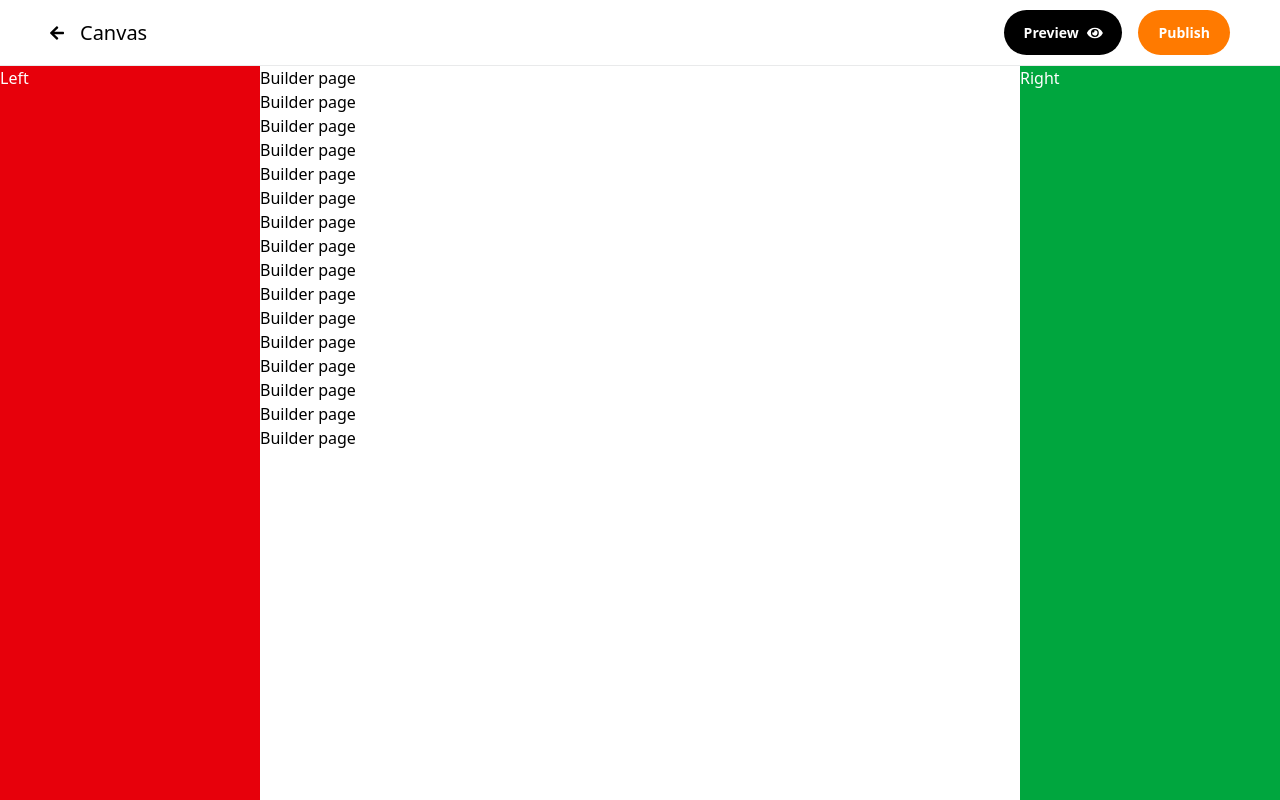
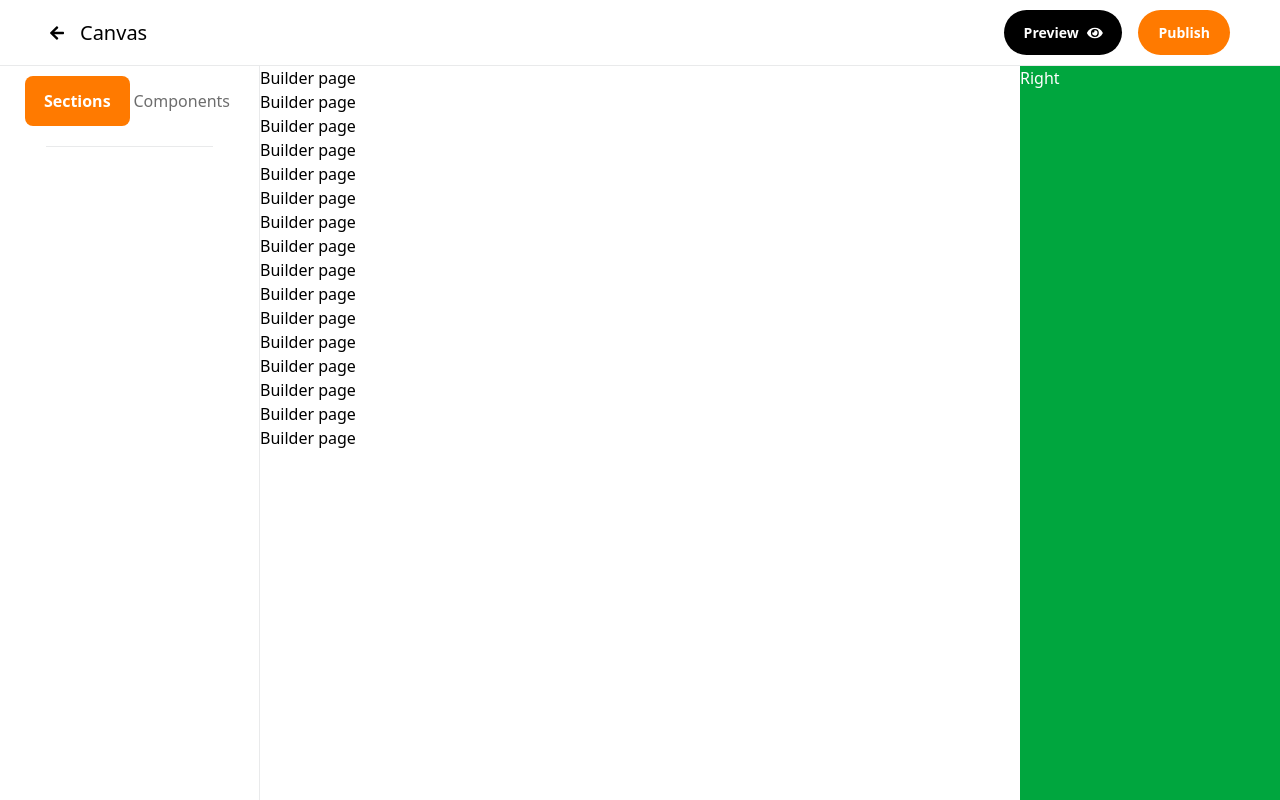
Before and after one commit to youssefrag/Pixelo, a Next.js app in the folder frontend/: page /builder in a window 1280 px wide. Built offline with nearby package versions, Linux system fonts and the light colour scheme.

Commit message:
setup the builder slice

```diff
--- /dev/null
+++ b/frontend/app/Providers.tsx
@@ -0,0 +1,9 @@
+"use client";
+import { ReactNode } from "react";
+
+import { Provider } from "react-redux";
+import { store } from "@/store";
+
+export default function Providers({ children }: { children: ReactNode }) {
+  return <Provider store={store}>{children}</Provider>;
+}
--- a/frontend/app/layout.tsx
+++ b/frontend/app/layout.tsx
@@ -1,7 +1,11 @@
 import localFont from "next/font/local";
+import { config } from "@fortawesome/fontawesome-svg-core";
+import "@fortawesome/fontawesome-svg-core/styles.css";
 
 import "./globals.css";
+import Providers from "./Providers";
 
+config.autoAddCss = false;
 const switzer = localFont({
   variable: "--font-switzer",
   src: [
@@ -13,9 +17,6 @@ const switzer = localFont({
   ],
   display: "swap",
 });
-import { config } from "@fortawesome/fontawesome-svg-core";
-import "@fortawesome/fontawesome-svg-core/styles.css";
-config.autoAddCss = false;
 
 export default function RootLayout({
   children,
@@ -24,7 +25,9 @@ export default function RootLayout({
 }>) {
   return (
     <html lang="en" className={switzer.variable}>
-      <body>{children}</body>
+      <body>
+        <Providers>{children}</Providers>
+      </body>
     </html>
   );
 }
--- a/frontend/components/BuilderSideBars/LeftBar.tsx
+++ b/frontend/components/BuilderSideBars/LeftBar.tsx
@@ -1,7 +1,41 @@
+"use client";
+
+import { useState } from "react";
+
 export default function LeftBar() {
+  const [mode, setMode] = useState<"sections" | "components">("sections");
+
   return (
-    <div className="w-[260px] bg-red-600">
-      <h4 className="text-white">Left</h4>
+    <div className="w-[260px] border-r border-[#E9EAEB]">
+      <div className="flex px-[25px] py-[10px] ]">
+        {mode === "sections" ? (
+          <div className="basis-1/2 flex justify-center items-center h-[50px] bg-[#FF7A00] rounded-lg text-md font-[600] text-white">
+            Sections
+          </div>
+        ) : (
+          <div
+            onClick={() => setMode("sections")}
+            className="basis-1/2 flex justify-center items-center text-[#6D6D6D] cursor-pointer"
+          >
+            Sections
+          </div>
+        )}
+        {mode === "components" ? (
+          <div className="basis-1/2 flex justify-center items-center h-[50px] bg-[#FF7A00] rounded-lg text-md font-[600] text-white">
+            Components
+          </div>
+        ) : (
+          <div
+            onClick={() => setMode("components")}
+            className="basis-1/2 flex justify-center items-center text-[#6D6D6D] cursor-pointer"
+          >
+            Components
+          </div>
+        )}
+      </div>
+      <div className="flex px-[25px] py-[10px] justify-center">
+        <div className="border-b border-[#E9EAEB] w-[80%]"></div>
+      </div>
     </div>
   );
 }
--- a/frontend/store/index.ts
+++ b/frontend/store/index.ts
@@ -1,13 +1,14 @@
 import { configureStore } from "@reduxjs/toolkit";
 
 import userSlice from "./slices/userSlice";
+import builderSlice from "./slices/builderSlice";
 
 export const store = configureStore({
   reducer: {
     userSlice,
+    builderSlice,
   },
 });
 
-// Infer the `RootState` and `AppDispatch` types from the store itself
 export type RootState = ReturnType<typeof store.getState>;
 export type AppDispatch = typeof store.dispatch;
--- /dev/null
+++ b/frontend/store/slices/builderSlice.ts
@@ -0,0 +1,17 @@
+import { createSlice, PayloadAction } from "@reduxjs/toolkit";
+
+type BuilderState = { selectedId: string | null };
+const initialState: BuilderState = { selectedId: null };
+
+const builderSlice = createSlice({
+  name: "builder",
+  initialState,
+  reducers: {
+    select(state, action: PayloadAction<string | null>) {
+      state.selectedId = action.payload;
+    },
+  },
+});
+
+export const { select } = builderSlice.actions;
+export default builderSlice.reducer;
```
Also changed, not shown: 1 other file (tests, documents, lock files or other folders).
